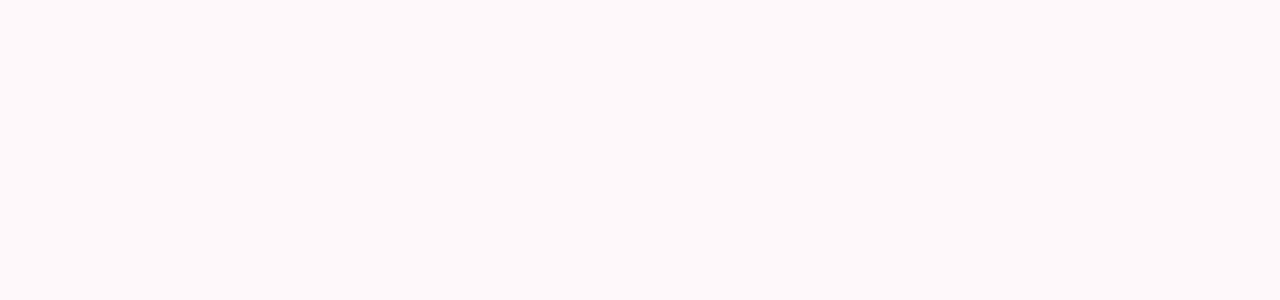
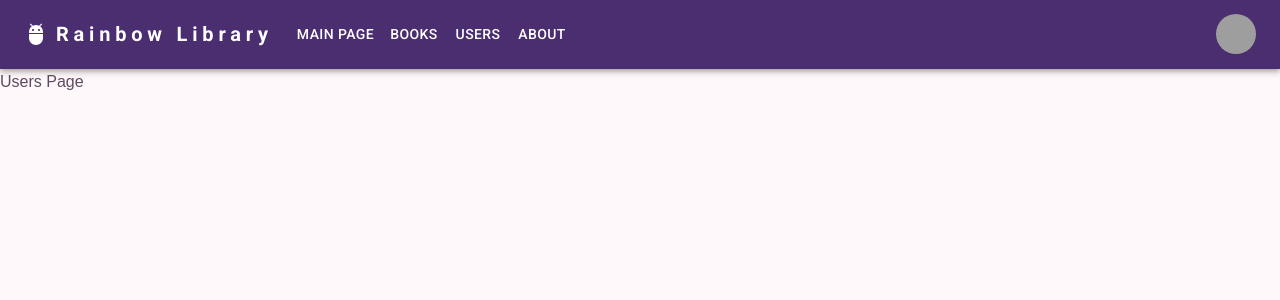
Before and after one commit to EnginKARATAS/library-management, a React (Vite) app in the folder library-frontend/: page /users in a window 1280 px wide. Before the commit this address had no page. Shown: the top 300 px of the page. Built offline with nearby package versions, Linux system fonts and the light colour scheme; grey boxes are pictures that could not be loaded; what @toolpad/core would draw is missing.

Commit message:
add empty user page

```diff
--- a/library-frontend/src/App.tsx
+++ b/library-frontend/src/App.tsx
@@ -5,14 +5,18 @@
 import AboutPage from "./pages/AboutPage";
 import { Routes, Route } from "react-router-dom";
 import "./App.scss";
+import Header from "./components/layout/Header";
+import UsersPage from "./pages/UsersPage";
 
 function App() {
   return (
       <DialogsProvider>
+        <Header />
         <Routes>
           <Route path="/" element={<MainPage />} />
           <Route path="/books" element={<BooksPage />} />
           <Route path="/about" element={<AboutPage />} />
+          <Route path="/users" element={<UsersPage />} />
         </Routes>
       </DialogsProvider>
   );
--- a/library-frontend/src/index.scss
+++ b/library-frontend/src/index.scss
@@ -83,7 +83,6 @@
   font-weight: 600;
   cursor: pointer;
   transition: transform 0.2s, box-shadow 0.2s;
-  box-shadow: $shadow-soft;
 
   &:hover {
     transform: translateY(-2px);
--- /dev/null
+++ b/library-frontend/src/pages/UsersPage.tsx
@@ -0,0 +1,3 @@
+export default function UsersPage() {
+    return <div>Users Page</div>;
+}
```
